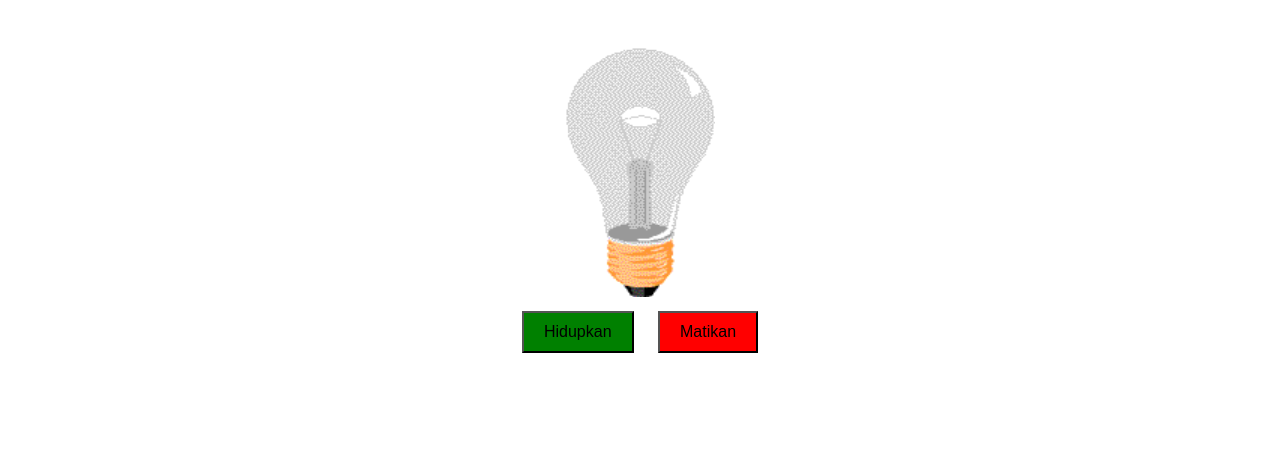
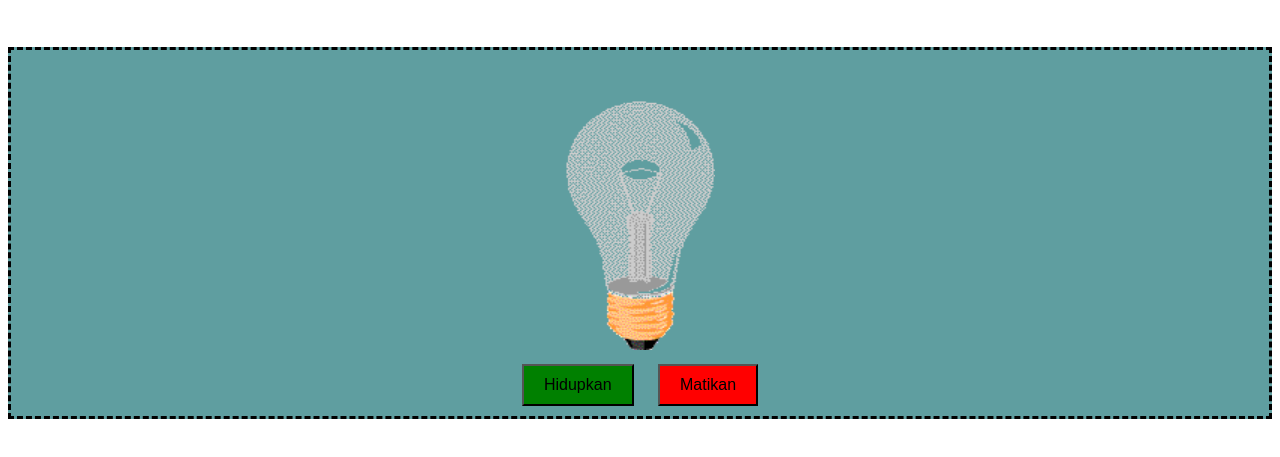
Before and after one commit to ilhamGegana/lampu-on-off, a plain HTML site: page index.html in a window 1280 px wide. Shown: the part 51-508 px from the top of the page. Drawn offline with Linux system fonts and the light colour scheme.

Commit message:
Buat box pada tampilan

```diff
--- a/css/style.css
+++ b/css/style.css
@@ -26,3 +26,9 @@ body {
 .btn-merah {
   background-color: red;
 }
+
+.lamp-container-box{
+  margin-top: 50px;
+  border-style: dashed;
+  background-color: cadetblue;
+}
--- a/index.html
+++ b/index.html
@@ -10,12 +10,13 @@
 
 <body>
   <h2>Kontrol Lampu</h2>
-  <div class="lamp-container">
-    <img id="lamp" src="img/lampu-off.gif" alt="Lampu Mati" class="lamp">
+  <div class="lamp-container-box">
+    <div class="lamp-container">
+      <img id="lamp" src="img/lampu-off.gif" alt="Lampu Mati" class="lamp">
+    </div>
+    <button class="btn btn-hijau" onclick="turnOn()">Hidupkan</button>
+    <button class="btn btn-merah" onclick="turnOff()">Matikan</button>
   </div>
-  <button class="btn btn-hijau" onclick="turnOn()">Hidupkan</button>
-  <button class="btn btn-merah" onclick="turnOff()">Matikan</button>
-
   <script>
     function turnOn() {
       document.getElementById("lamp").src = "img/lampu-on.gif";
```
